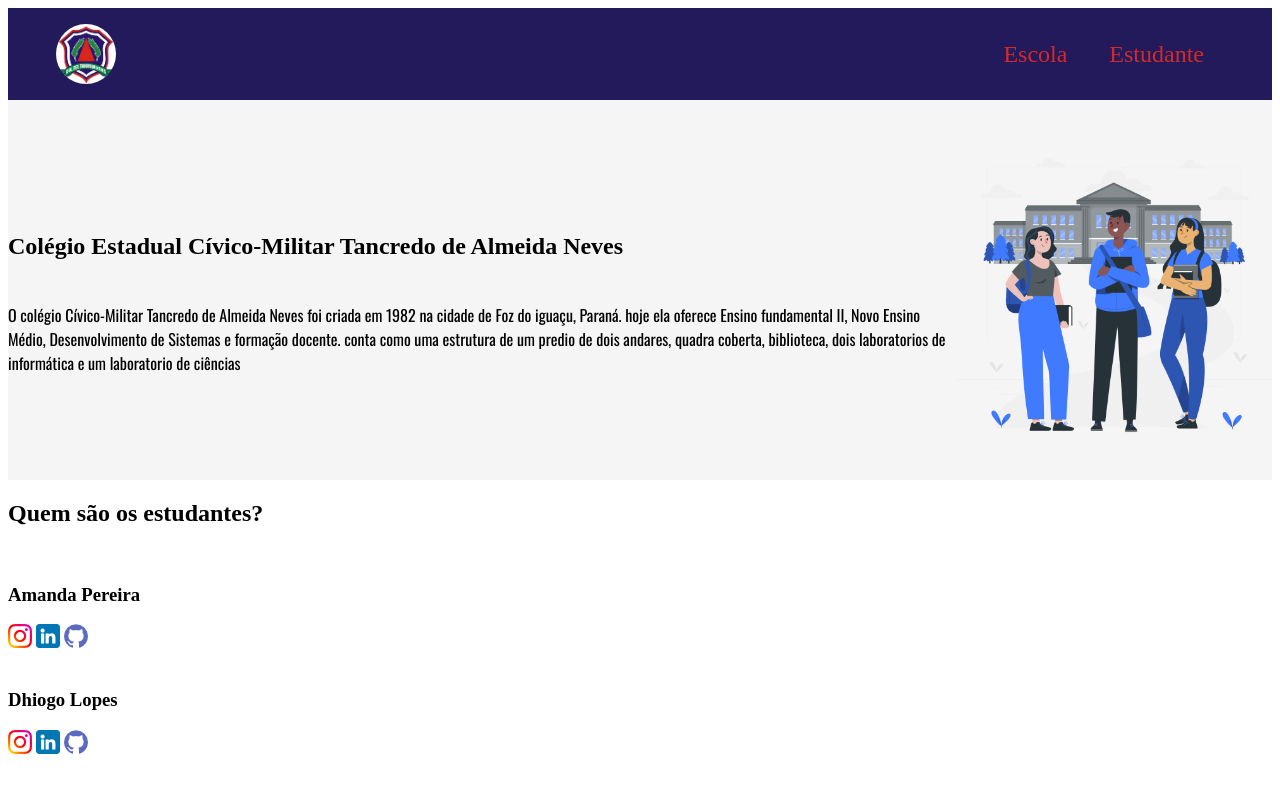
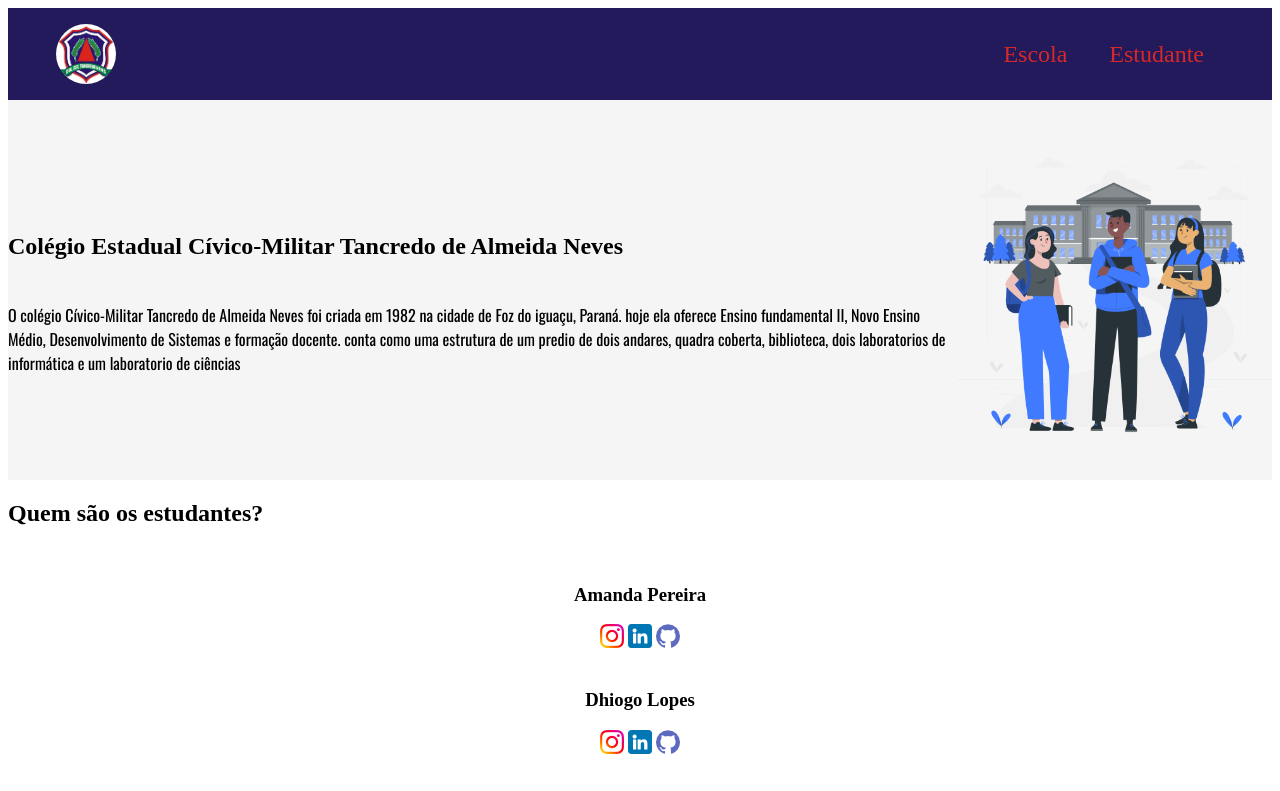
Before and after one commit to DhiogoLopes/2024-2anoB-site-Escola, a plain HTML site: page index.html in a window 1280 px wide. Shown: the top 791 px of the page. Drawn offline with nearby package versions, Linux system fonts and the light colour scheme; a web font is replaced by a local one.

Commit message:
Add files via upload

```diff
--- a/style.css
+++ b/style.css
@@ -55,3 +55,15 @@
 .escola-imagem{
     width: 25%;
 }
+
+.estudante-div-fotos{
+    width: 25%;
+}
+
+.estudante-div-icone{
+    width: 24px;
+}
+
+.estudante-div{
+    text-align: center;
+}
```
